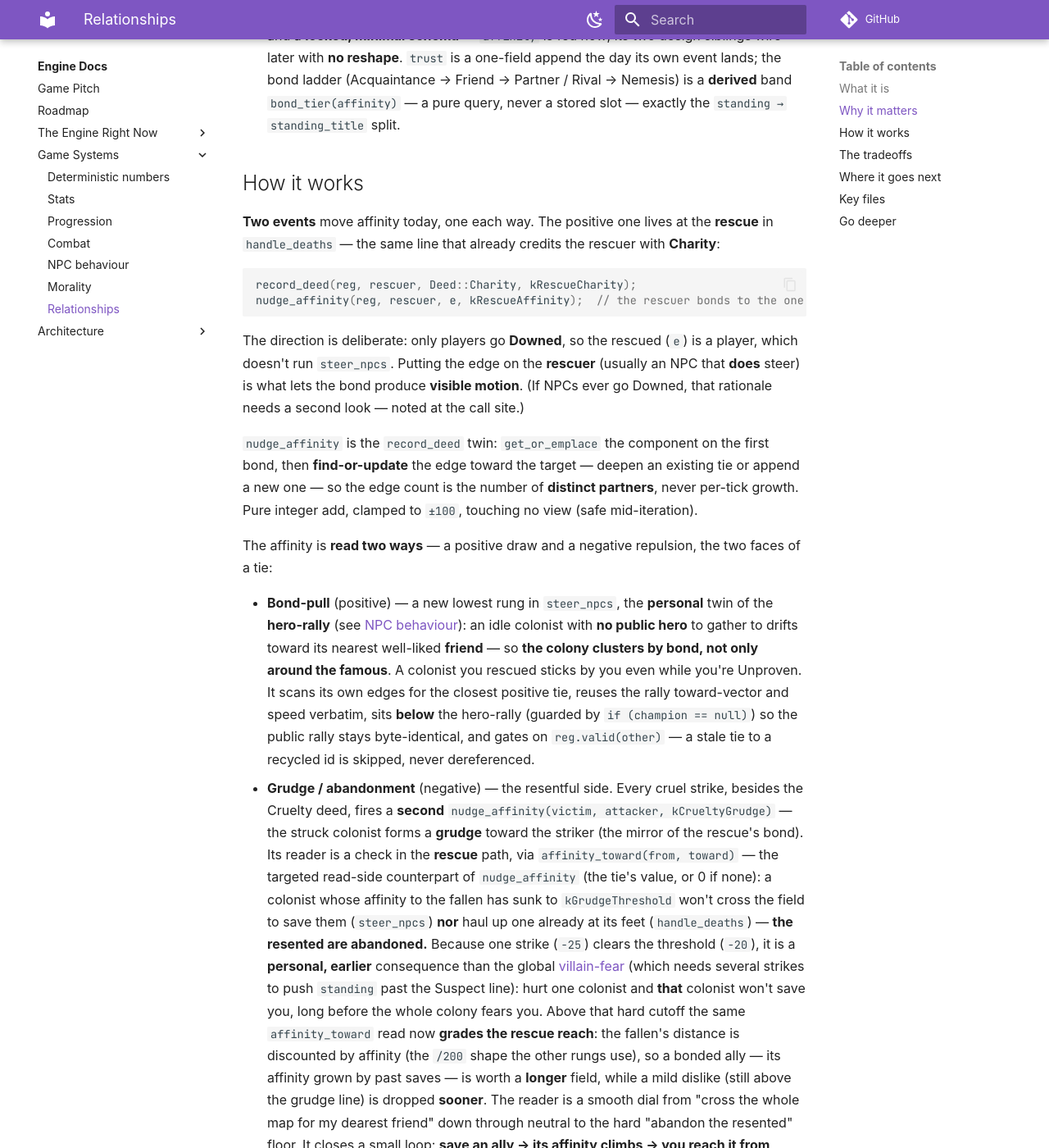
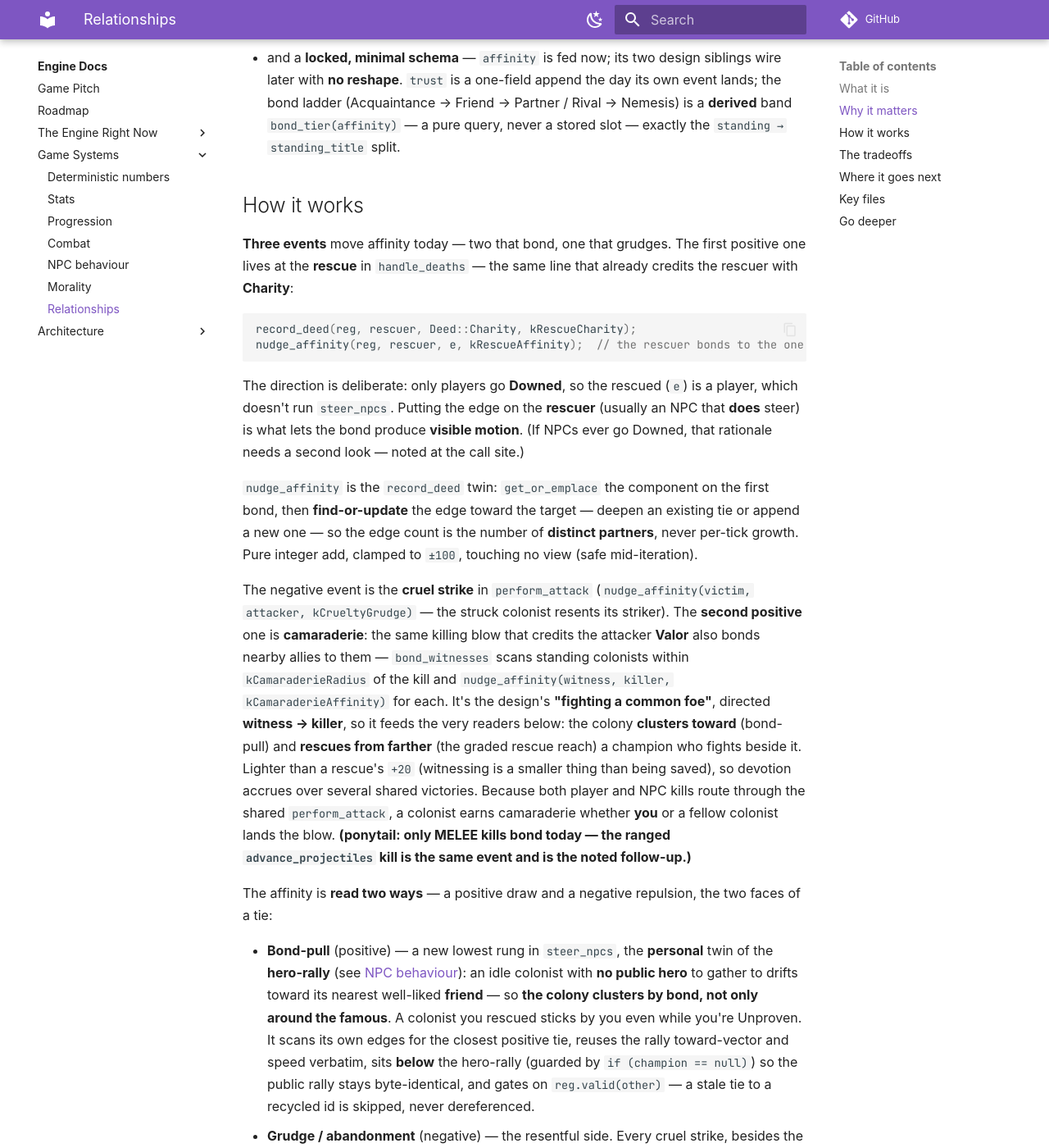
Before and after one commit to IsItJeff/game-engine, an MkDocs documentation site: the page built from docs/engine/relationships.md, in a window 1280 px wide and 1400 px high, scrolled down 893 px. Shown: the whole window at 82% size. Built offline with MkDocs 1.6.1 and Material for MkDocs 9.7.7, drawn with Linux system fonts in a browser that asks for light colours; some web fonts are replaced; comment, search, counter and statistics services are not loaded; some of the changed text lies outside the part shown.

Commit message:
Camaraderie: a shared kill bonds nearby colonists to the killer (#83)
The design's "fighting a common foe" event -- the THIRD affinity-forming
trigger after the rescue-bond and the cruelty-grudge. On the killing blow
that fells a hostile (the same spot that credits Valor), bond_witnesses
bonds every standing colonist within kCamaraderieRadius (120) of the
killer to them (+kCamaraderieAffinity = 5), directed witness->killer.

That edge feeds the readers already built: a colony clusters toward
(bond-pull) and rescues from farther (the graded rescue reach) a champion
who fights beside it, so shared victories grow an emergent protector loop.
Both player and NPC kills route through the shared perform_attack, so a
colonist warms to whoever lands the blow.

Mid-view safe: bond_witnesses runs inside perform_attack (which npc_attack
calls mid-iteration) but only get_or_emplaces Relationships -- a pool in
neither its scan view nor npc_attack's view -- so no iterator
invalidation (same safety the existing rescue/grudge nudges rely on).
Skips the killer and Downed witnesses. Pure sim, no RNG; boot
bit-identical.

- melee only; the ranged advance_projectiles kill is the noted follow-up
- test: a nearby ally bonds to the killer, one far from the skirmish does not

Co-authored-by: Claude Opus 4.8 (1M context) <noreply@anthropic.com>

````diff
--- a/docs/engine/relationships.md
+++ b/docs/engine/relationships.md
@@ -5,8 +5,8 @@
 The first trace of a character's **social ties** — who they've come to care about.
 [Personality](npc-behaviour.md) is who a colonist *is* and [morality](morality.md) is
 what they've *done*; relationships are who they're *bonded to* — or *against*. It is the seed of
-the design's P8 social layer, and it starts, deliberately, as one component and a pair of
-mirror-image events:
+the design's P8 social layer, and it starts, deliberately, as one component and a small handful of
+affinity-moving events:
 
 - **`Relation`** — one **directed** tie: `THIS entity → other`, carrying an `int8`
   **`affinity`** (`−100` dislike … `+100` like). Directed because A→B need not equal
@@ -14,16 +14,17 @@ mirror-image events:
 - **`Relationships`** — a lazy, sparse, append-ordered `std::vector<Relation>` on the
   subject: how *this* character regards others.
 - **`nudge_affinity(from, toward, delta)`** — the single write-point every affinity-moving
-  event funnels through (the [`record_deed`](morality.md#how-it-works) twin). Two fire it today:
-  a **rescue** forms a bond, a **cruel strike** forms a grudge.
+  event funnels through (the [`record_deed`](morality.md#how-it-works) twin). Three fire it today:
+  a **rescue** forms a bond, a **cruel strike** forms a grudge, and **felling a foe near allies**
+  forges *camaraderie* (nearby colonists warm to the killer).
 
 ## Why it matters
 
 This is the same three-part discipline the morality ledger shipped, and for the same
 reason — the *schema* is painful to retrofit, so it is locked from the first line:
 
-- a **single write-point** (so every future event — fighting side by side, sharing food,
-  a betrayal — is one `nudge_affinity` call, never new plumbing);
+- a **single write-point** (so each event — fighting side by side and a betrayal already, sharing
+  food still to come — is one `nudge_affinity` call, never new plumbing);
 - a **lazy component** (an entity earns a `Relationships` only on its first bond, so a
   never-bonding colonist — and the whole pre-relationships world — carries nothing and
   replays **bit-identically**);
@@ -35,8 +36,9 @@ reason — the *schema* is painful to retrofit, so it is locked from the first l
 
 ## How it works
 
-**Two events** move affinity today, one each way. The positive one lives at the **rescue** in
-`handle_deaths` — the same line that already credits the rescuer with **Charity**:
+**Three events** move affinity today — two that bond, one that grudges. The first positive one lives
+at the **rescue** in `handle_deaths` — the same line that already credits the rescuer with
+**Charity**:
 
 ```cpp
 record_deed(reg, rescuer, Deed::Charity, kRescueCharity);
@@ -52,6 +54,19 @@ that rationale needs a second look — noted at the call site.)
 bond, then **find-or-update** the edge toward the target — deepen an existing tie or append
 a new one — so the edge count is the number of *distinct partners*, never per-tick growth.
 Pure integer add, clamped to `±100`, touching no view (safe mid-iteration).
+
+The negative event is the **cruel strike** in `perform_attack` (`nudge_affinity(victim, attacker,
+kCrueltyGrudge)` — the struck colonist resents its striker). The *second positive* one is
+**camaraderie**: the same killing blow that credits the attacker **Valor** also bonds nearby allies
+to them — `bond_witnesses` scans standing colonists within `kCamaraderieRadius` of the kill and
+`nudge_affinity(witness, killer, kCamaraderieAffinity)` for each. It's the design's *"fighting a
+common foe"*, directed **witness → killer**, so it feeds the very readers below: the colony
+**clusters toward** (bond-pull) and **rescues from farther** (the graded rescue reach) a champion who
+fights beside it. Lighter than a rescue's `+20` (witnessing is a smaller thing than being saved), so
+devotion accrues over several shared victories. Because both player and NPC kills route through the
+shared `perform_attack`, a colonist earns camaraderie whether *you* or a fellow colonist lands the
+blow. *(ponytail: only MELEE kills bond today — the ranged `advance_projectiles` kill is the same
+event and is the noted follow-up.)*
 
 The affinity is **read two ways** — a positive draw and a negative repulsion, the two faces of a
 tie:
@@ -85,14 +100,14 @@ tie:
 
 ## The tradeoffs
 
-- **Two events, two readers.** No personality-match seeding (that's a later ring), no bond
+- **Three events, a few readers.** No personality-match seeding (that's a later ring), no bond
   *stages*, no decay — just the smallest struct those grow into. Exactly as the morality
   seed shipped a couple of deeds and let the rest wire themselves.
 - **The readers are still coarse.** A gentle gather, a rescue-veto, and now a graded rescue reach
   (a friend reached from farther); the *deeper* ones — fleeing *with* a friend, refusing to *fight*
   them, healing them *first* — are later work.
-- **Unbounded edge list.** Bounded in practice (ties form only on a rescue, only toward a
-  downed player), but formally open — a `ponytail:` comment names the `cap-N +
+- **Unbounded edge list.** Bounded in practice (ties form only on a rescue, a grudge, or a shared
+  kill — a finite set of triggers), but formally open — a `ponytail:` comment names the `cap-N +
   evict-weakest` upgrade so it's tracked debt, not silent.
 - **`int8`, not the ledger's `int32`.** Affinity *saturates into bands*; it doesn't
   accumulate over a life toward a gate the way `standing` does. So it takes the
@@ -106,11 +121,12 @@ trait-scaled-radius shape every other axis uses — so a loyal colonist crosses
 near a bonded ally while a fickle one follows only a friend underfoot. **All six personality
 axes are now wired.**
 
-Beyond that, the write-point is the whole point: the negative half is already proven (a rescue
-bonds, a cruel strike grudges), so more events (fighting a common foe, a shared meal) each become
-one `nudge_affinity` call; `trust` appends as a second `Relation` field; the derived `bond_tier`
-names the ladder; and a **leaky decay** lets cold ties fade (and a grudge cool). Then the social
-`perceive` layer reads affinity *and* standing to choose stances (befriend / protect / exploit).
+Beyond that, the write-point is the whole point: three events already prove it out (a rescue bonds,
+a cruel strike grudges, a shared kill forges camaraderie), so each further event — a **shared meal**,
+a **ranged** kill (the melee camaraderie's twin) — is just one more `nudge_affinity` call; `trust`
+appends as a second `Relation` field; the derived `bond_tier` names the ladder; and a **leaky decay**
+lets cold ties fade (and a grudge cool). Then the social `perceive` layer reads affinity *and*
+standing to choose stances (befriend / protect / exploit).
 
 ## Key files
 
@@ -118,9 +134,10 @@ names the ladder; and a **leaky decay** lets cold ties fade (and a grudge cool).
   lazy sparse edge list), placed beside `BehaviorLedger`/`standing`.
 - `engine/sim/systems.hpp` / `systems.cpp` — `nudge_affinity` (the single write-point, the
   `record_deed` twin) and `affinity_toward` (its read-side counterpart); the bond formed at
-  `handle_deaths`' rescue branch and the grudge at `perform_attack`'s cruel-strike branch; the
-  bond-pull rung in `steer_npcs` (below the hero-rally), the grudge-veto in both rescue paths, and
-  the affinity-discounted rescue reach on the `steer_npcs` rescue rung.
+  `handle_deaths`' rescue branch, the grudge at `perform_attack`'s cruel-strike branch, and
+  `bond_witnesses` (camaraderie) at `perform_attack`'s killing-blow branch; the bond-pull rung in
+  `steer_npcs` (below the hero-rally), the grudge-veto in both rescue paths, and the
+  affinity-discounted rescue reach on the `steer_npcs` rescue rung.
 - `tests/sim/test_simulation.cpp` — the write-point (find-or-update + clamp), the bond
   wired at a rescue, the bond-pull steering toward a friend (and the range gate), the
   stale-handle guard, and the grudge (a cruel strike resents the striker; a grudge-holder
````
Also changed, not shown: 2 other files.
